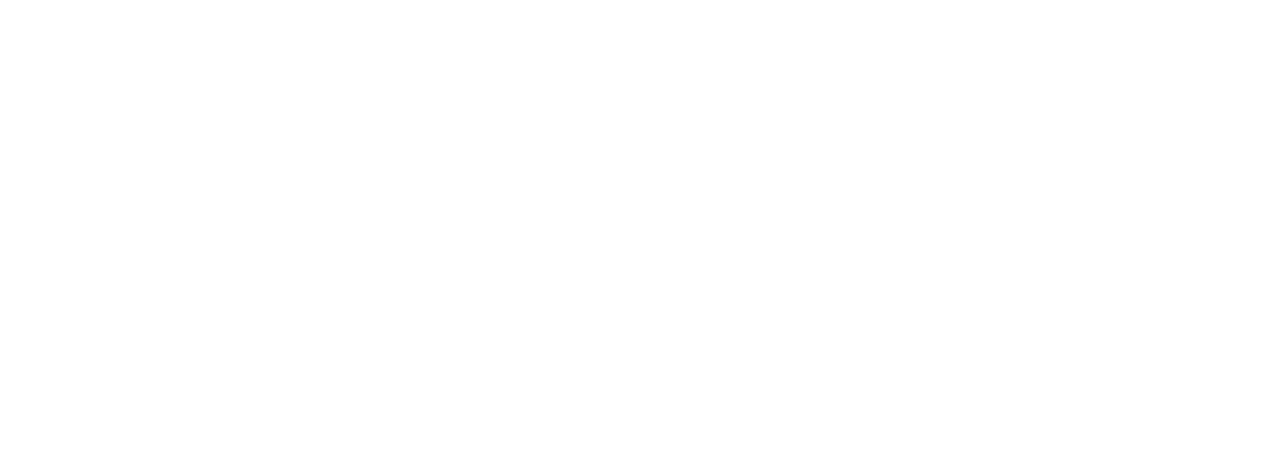
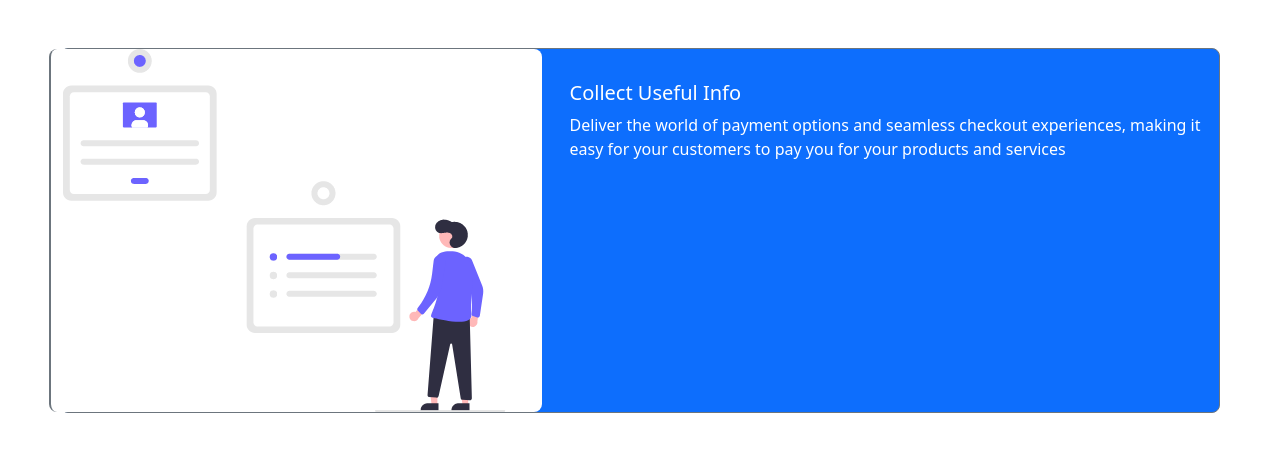
Before and after one commit to icncode/Double-Tap-CRM, a plain HTML site: page how-it-works.html in a window 1280 px wide. Drawn offline with nearby package versions, Linux system fonts and the light colour scheme.

Commit message:
working card

```diff
--- a/how-it-works.html
+++ b/how-it-works.html
@@ -10,8 +10,28 @@
 </head>
 <body>
     <!-- Michael Wormley -->
-
-
+    <!-- Navbar Shared  -->
+    <!-- Header Shared -->
+    <!-- Description -->
+    <!-- Card Shared -->
+    <div class="container-fluid ">
+        <div class="card mb-3 rounded-3 m-5 bg-primary text-white border border-secondary" style="max-width: 100%;">
+            <div class="row">
+            <div class="col-5 bg-white rounded-3 border-start border-2 border-secondary">
+                <img src="Images/DoubleTapAssets/DoubleTapAssets/how_it_works/Collect-info.png" alt="Collect Info" imgclass="image-fluid">
+            </div>
+            <div class="col-7">
+                <div class="card-body">
+                <h5 class="card-title mt-3">Collect Useful Info</h5>
+                <p class="card-text">Deliver the world of payment options and seamless checkout experiences, making it easy for your customers to pay you for your products and services</p>
+                </div>
+            </div>
+            </div>
+      </div>
+    </div>
+    <!-- Description -->
+    <!-- Card Shared -->
+    <!-- Footer Shared -->
 
     <script src="https://cdn.jsdelivr.net/npm/bootstrap@5.3.0-alpha1/dist/js/bootstrap.bundle.min.js"></script>
 </body>
```
